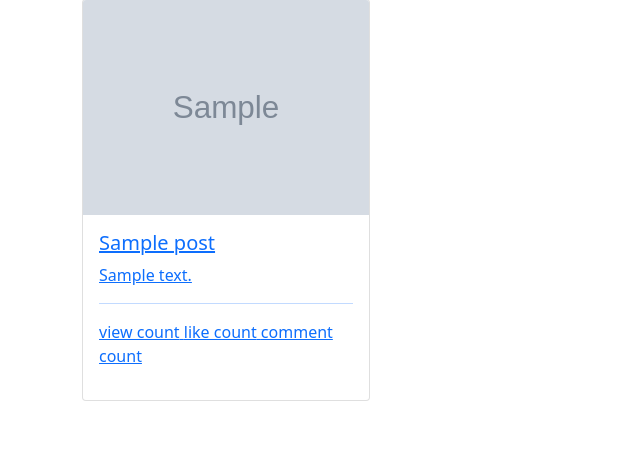
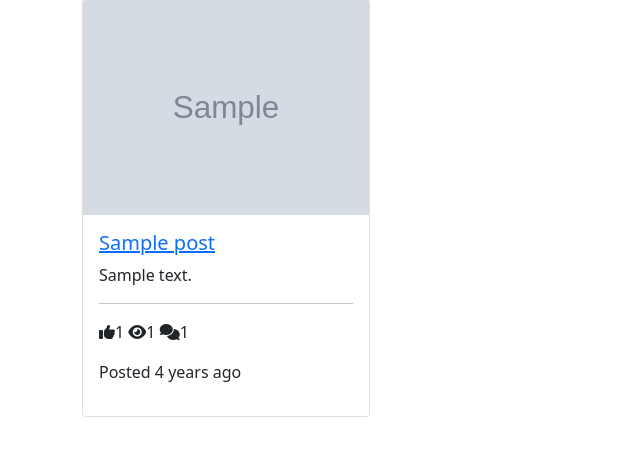
Before and after one commit to MosqueraP/Blog, a Django app: page / in a window 1280 px wide. Shown: the part 105-561 px from the top of the page, without its empty margins (0-640 px from the left). Run offline with Django 5.2, Linux system fonts and the light colour scheme; tables that the repository leaves empty hold one stand-in row (values such as "Sample post"); grey boxes marked "Sample" are stand-in pictures; some libraries are stand-ins or nearby versions.

Commit message:
agregar comentarios, likes, conteo de vistas, y fecha de publicacion  de los post

```diff
--- a/posts/models.py
+++ b/posts/models.py
@@ -28,6 +28,17 @@ class Post(models.Model):
     def get_absolute_url(self):
         return reverse('detail', kwargs={'slug': self.slug})
 
+    @property
+    def get_comment_count(self):
+        return self.comment_set.all().count() # contar commentarios en los post
+
+    @property
+    def get_view_count(self):
+        return self.postview_set.all().count() # contar commentarios en los post
+
+    @property
+    def get_like_count(self):
+        return self.like_set.all().count() # contar commentarios en los post
 
 
 
@@ -40,6 +51,7 @@ class Comment(models.Model):
 
     def __str__(self):
         return self.user.username # quien hizo el comentario
+
 
 # fecha de creacion del post
 class PostView(models.Model):
--- a/templates/base.html
+++ b/templates/base.html
@@ -8,7 +8,7 @@
     <meta name="generator" content="Hugo 0.88.1">
     <title>Blog</title>
     <link href="https://cdn.jsdelivr.net/npm/bootstrap@5.1.3/dist/css/bootstrap.min.css" rel="stylesheet" integrity="sha384-1BmE4kWBq78iYhFldvKuhfTAU6auU8tT94WrHftjDbrCEXSU1oBoqyl2QvZ6jIW3" crossorigin="anonymous">
-
+    <script src="https://kit.fontawesome.com/9b480f38f8.js" crossorigin="anonymous"></script>
 
     <!-- Favicons -->
     <link rel="apple-touch-icon" href="/docs/5.1/assets/img/favicons/apple-touch-icon.png" sizes="180x180">
--- a/templates/posts/post_list.html
+++ b/templates/posts/post_list.html
@@ -5,20 +5,25 @@
     <div class="row">
         {% for object in object_list %}
         <div class="col-4">
-            <a href="{{ object.get_absolute_url }}">
             <div class="card" style="width: 18rem">
                 <img src="{{ object.image.url }}" class="card-img-top" alt="..." />
                 <div class="card-body">
+                    <a href="{{ object.get_absolute_url }}">
                         <h5 class="card-title">{{ object.title }}</h5>
+                    </a>
                     <p class="card-text">{{ object.content|truncatechars:40 }}</p>
                     <hr>
-                        <p><span>view count</span>
-                            <span>like count</span>
-                            <span>comment count</span>
+                    <p>
+                        <span><i class="fas fa-thumbs-up ml-2"> </i>{{ object.get_like_count}}</span>
+                        <span><i class="fas fa-eye ml-2"> </i>{{ object.get_view_count }}</span>
+                        <span><i class="fas fa-comments ml-2"> </i>{{ object.get_comment_count }}</span>
+                    </p>
+                    <!-- fecha de crteacion -->
+                    <p class="cardd-text">
+                       Posted {{ object.publish_date|timesince }} ago
                     </p>
                 </div>
             </div>
-            </a>
         </div>
         {% endfor %}
     </div>
```
Lines whose indentation alone changed are shown as unchanged.
